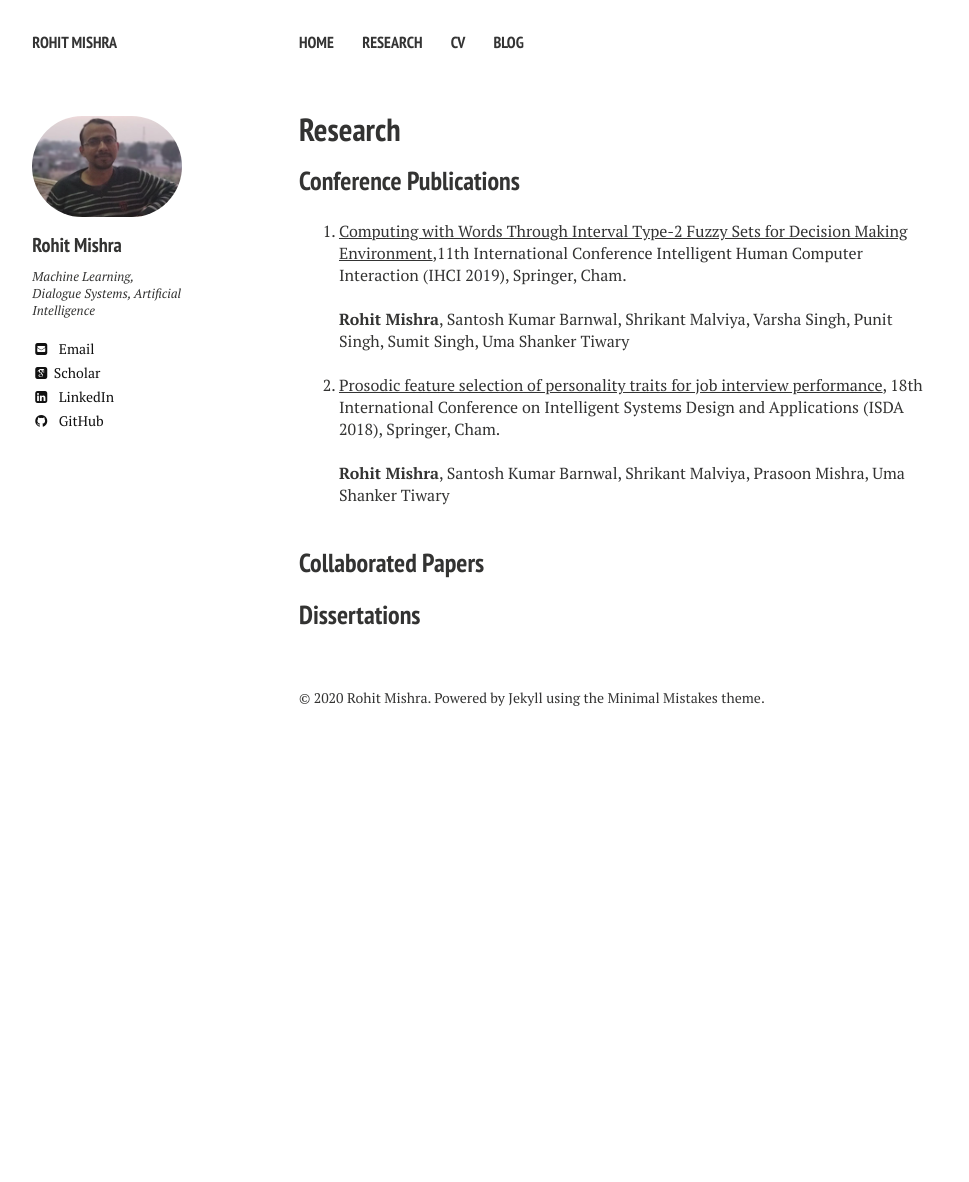
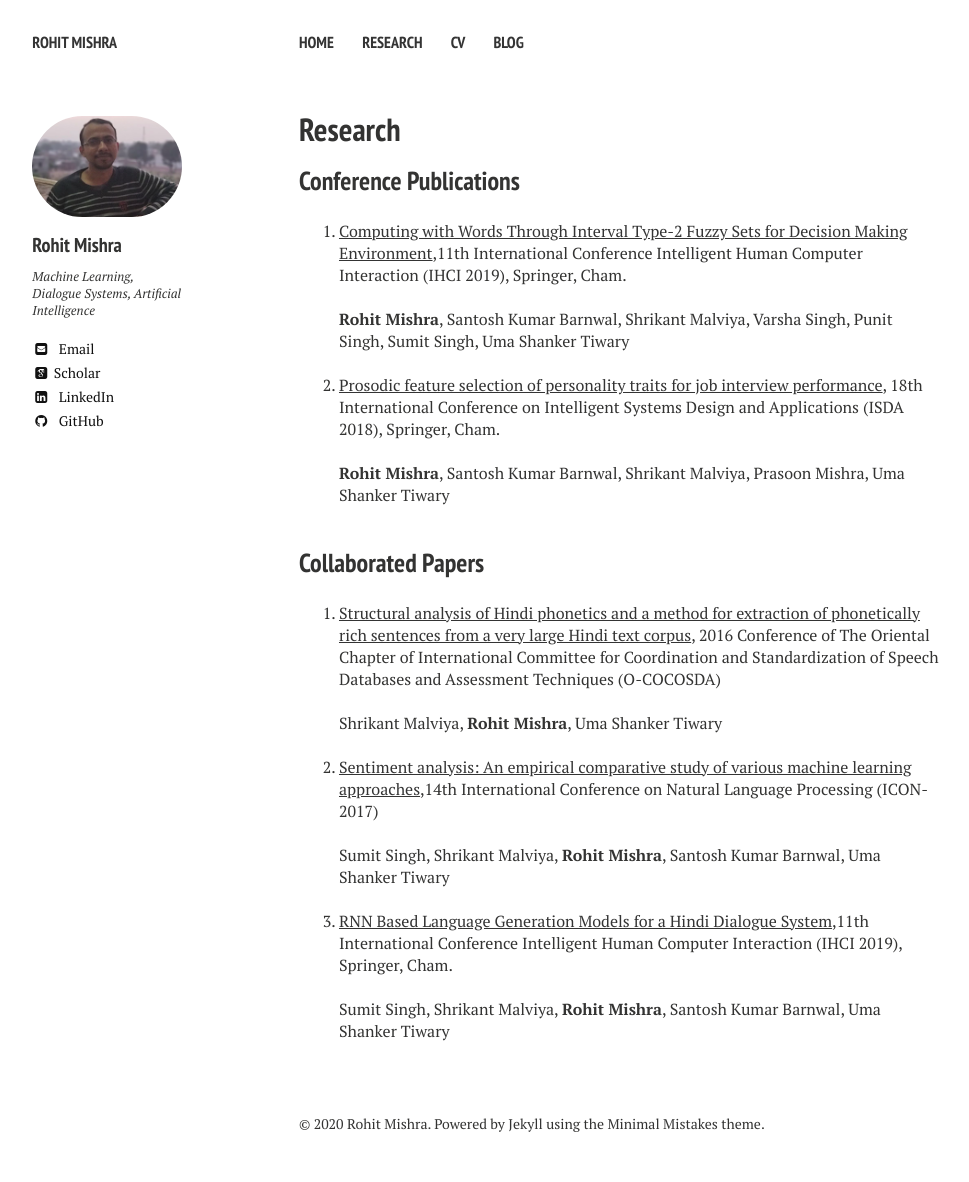
Before and after one commit to rohit129/rohit129.github.io, a Jekyll site: the page built from research.md, in a window 1280 px wide. Shown: the whole page, without its empty margins (21-990 px from the left). Built offline with Jekyll 4.4.1, drawn with Linux system fonts in a browser that asks for light colours; nearby versions of some CDN libraries; some web fonts are replaced; before the commit the page ends 900 px from its top, so only the background shows below that.

Commit message:
updated collaborated papers

```diff
--- a/research.md
+++ b/research.md
@@ -23,6 +23,25 @@ comments: false
 
 
 ## Collaborated Papers
+3.	[Structural analysis of Hindi phonetics and a method for extraction of phonetically rich sentences from a very large Hindi text corpus](https://ieeexplore.ieee.org/abstract/document/7919009), 2016 Conference of The Oriental Chapter of International Committee for Coordination and Standardization of Speech Databases and Assessment Techniques (O-COCOSDA)
+<br/>
+<br/>
+Shrikant Malviya, <b>Rohit Mishra</b>, Uma Shanker Tiwary
+<br/>
+<br/>
+2.	[Sentiment analysis: An empirical comparative study of various machine learning approaches](https://www.aclweb.org/anthology/W17-7515.pdf),14th International Conference on Natural Language Processing (ICON-2017)
+<br/>
+<br/>
+Sumit Singh, Shrikant Malviya, <b>Rohit Mishra</b>, Santosh Kumar Barnwal, Uma Shanker Tiwary
+<br/>
+<br/>
+1.	[RNN Based Language Generation Models for a Hindi Dialogue System](https://link.springer.com/chapter/10.1007/978-3-030-44689-5_12),11th International Conference Intelligent Human Computer Interaction (IHCI 2019), Springer, Cham.
+<br/>
+<br/>
+Sumit Singh, Shrikant Malviya, <b>Rohit Mishra</b>, Santosh Kumar Barnwal, Uma Shanker Tiwary
+<br/>
+<br/>
 
-
+<!--
 ## Dissertations
+-->
```
